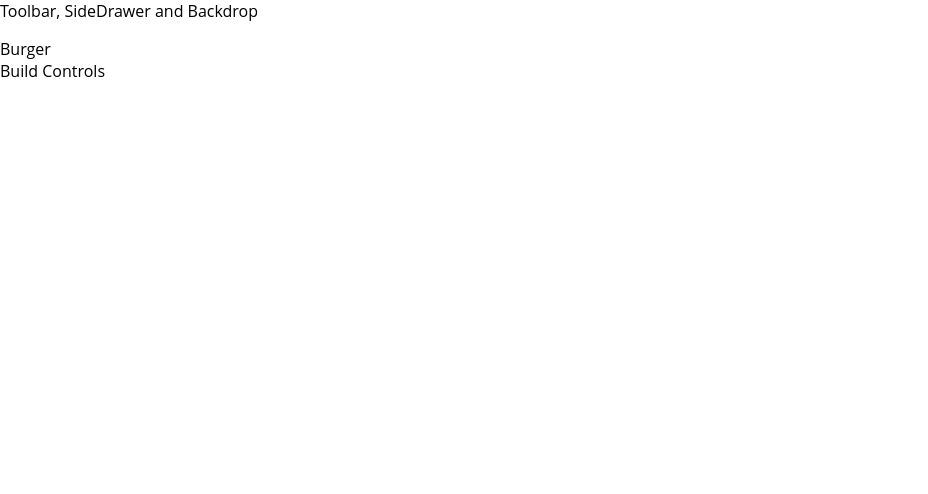
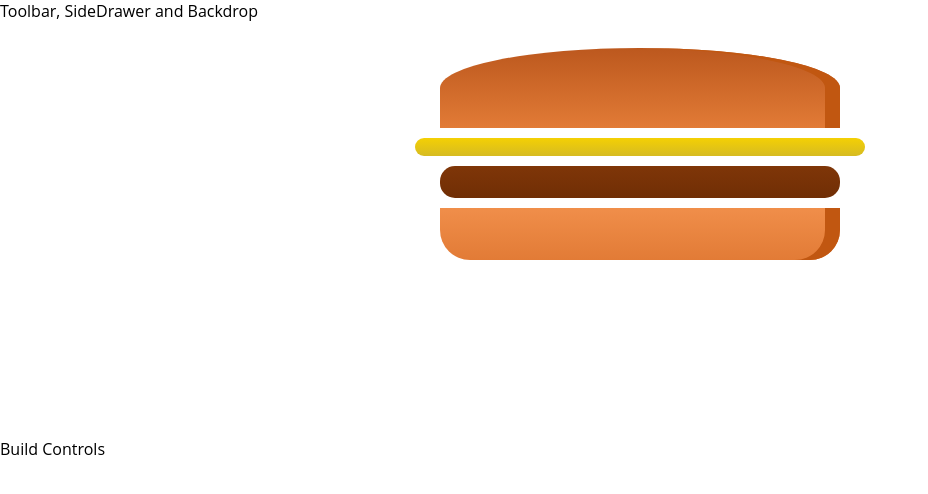
Before and after one commit to eldakrimi/the_burger_build, a React app: page / in a window 1280 px wide. Shown: the top 494 px of the page, without its empty margins (0-928 px from the left). Built offline with nearby package versions, Linux system fonts and the light colour scheme; the HTML template or start-up script is replaced by a standard one.

Commit message:
Adds burger

```diff
--- /dev/null
+++ b/src/components/Burger/Burger.css
@@ -0,0 +1,30 @@
+.Burger {
+  width: 100%;
+  margin: auto;
+  height: 250px;
+  overflow: scroll;
+  text-align: center;
+  font-weight: bold;
+  font-size: 1.2rem;
+}
+
+/* @media (min-width: 500px) and (min-height: 400px) {
+  .Burger {
+    width: 350px;
+    height: 300px;
+  }
+}
+
+@media (min-width: 500px) and (min-height: 401px) {
+  .Burger {
+    width: 450px;
+    height: 400px;
+  }
+} */
+
+@media (min-width: 1000px) and (min-height: 700px) {
+  .Burger {
+    width: 500px;
+    height: 400px;
+  }
+}
--- a/src/components/Burger/Burger.js
+++ b/src/components/Burger/Burger.js
@@ -0,0 +1,17 @@
+import React from "react";
+
+import classes from "./Burger.css";
+import BurgerIngredient from "./BurgerIngredient/BurgerIngredient";
+
+const burger = (props) => {
+  return (
+    <div className={classes.Burger}>
+      <BurgerIngredient type="bread-top" />
+      <BurgerIngredient type="cheese" />
+      <BurgerIngredient type="meat" />
+      <BurgerIngredient type="bread-bottom" />
+    </div>
+  );
+};
+
+export default burger;
--- a/src/components/Burger/BurgerIngredient/BurgerIngredient.js
+++ b/src/components/Burger/BurgerIngredient/BurgerIngredient.js
@@ -1,24 +1,48 @@
-import Reavt from "react";
+import React, { Component } from "react";
+import PropTypes from "prop-types";
 import classes from "./BurgerIngredient.css";
+import BurgerBuilder from "../../../containers/BurgerBuilder/BurgerBuilder";
 
-const burgerIngredient = (props) => {
-  let ingredient = null;
+class BurgerIngredient extends Component {
+  render() {
+    let ingredient = null;
 
-  switch (props.type) {
-    case "bread-bottom":
-      ingredient = <div className={classes.BreadBottom}></div>;
-      break;
-    case "bread-top":
-      ingredient = (
-        <div className={"classes.BreadTop"}>
-          <div className={classes.Seeds1}></div>
-          <div className={classes.Seeds1}></div>
-        </div>
-      );
-      break;
-    case "meat":
-      ingredient = <div className={classes.Meat}></div>;
+    switch (this.props.type) {
+      case "bread-top":
+        ingredient = <div className={classes.BreadTop}></div>;
+        break;
+        // ingredient = (
+        //   <div className={"classes.BreadTop"}>
+        //     <div className={classes.Seeds1}></div>
+        //     <div className={classes.Seeds1}></div>
+        //   </div>
+        // );
+        break;
+      case "meat":
+        ingredient = <div className={classes.Meat}></div>;
+        break;
+      case "cheese":
+        ingredient = <div className={classes.Cheese}></div>;
+        break;
+      case "salad":
+        ingredient = <div className={classes.Salad}></div>;
+        break;
+      case "bacon":
+        ingredient = <div className={classes.Bacon}></div>;
+        break;
+      case "bread-bottom":
+        ingredient = <div className={classes.BreadBottom}></div>;
+        break;
+      default:
+        ingredient = null;
+    }
+
+    return ingredient;
   }
+}
+
+BurgerIngredient.propTypes = {
+  type: PropTypes.string.isRequired,
 };
 
-export default burgerIngredient;
+export default BurgerIngredient;
--- a/src/containers/BurgerBuilder/BurgerBuilder.js
+++ b/src/containers/BurgerBuilder/BurgerBuilder.js
@@ -1,12 +1,17 @@
 import React, { Component } from "react";
+
+import Aus from "../../hos/Aus";
+import Burger from "../../components/Burger/Burger";
 
 class BurgerBuilder extends Component {
   render() {
     return (
-      <div>
-        <div>Burger</div>
+      <Aus>
+        <div>
+          <Burger />
+        </div>
         <div>Build Controls</div>
-      </div>
+      </Aus>
     );
   }
 }
```
